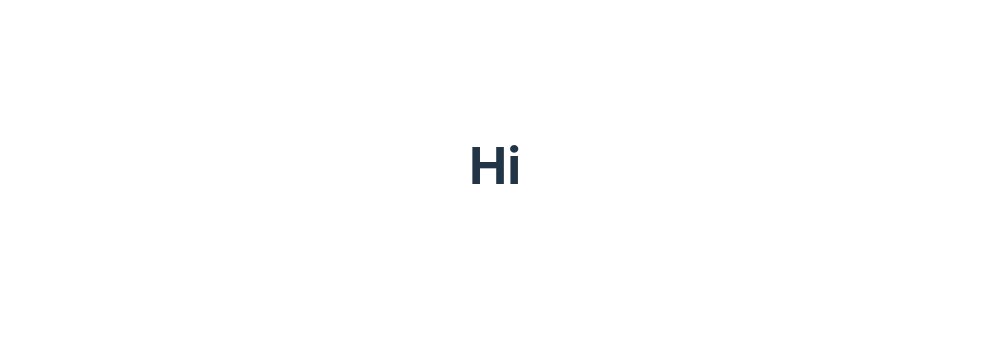
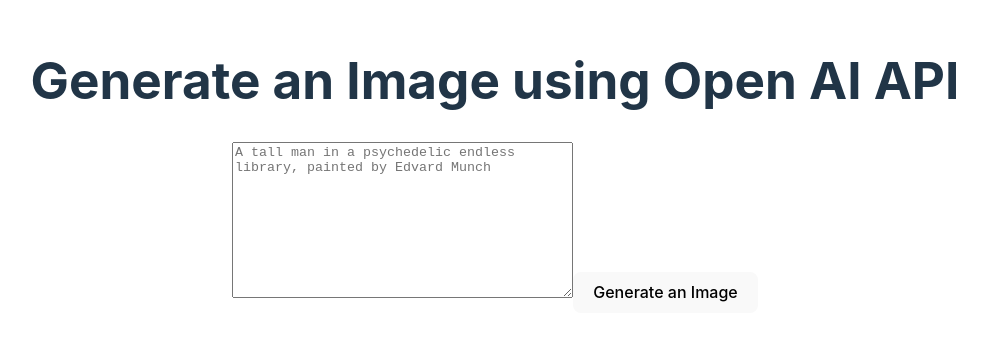
Before and after one commit to mikemtzp/dream-picture, a React (Vite) app: page / in a window 1280 px wide. Shown: the part 235-576 px from the top of the page, without its empty margins (145-1132 px from the left). Built offline with nearby package versions, Linux system fonts and the light colour scheme.

Commit message:
Add basic UI

```diff
--- a/src/App.tsx
+++ b/src/App.tsx
@@ -1,16 +1,23 @@
-import { useState } from 'react'
-import './App.css'
+import { useState } from "react";
+import "./App.css";
 
 function App() {
-  const [query, setQuery] = useState('')
-
-
+  const [query, setQuery] = useState('');
 
   return (
-    <div className="App">
-      <h1>Hi</h1>
+    <div className="main">
+        <h1>Generate an Image using Open AI API</h1>
+
+        <textarea
+          className="input"
+          placeholder="A tall man in a psychedelic endless library, painted by Edvard Munch"
+          onChange={(e) => setQuery(e.target.value)}
+          rows="10"
+          cols="40"
+        />
+        <button>Generate an Image</button>
     </div>
-  )
+  );
 }
 
 export default App
```
